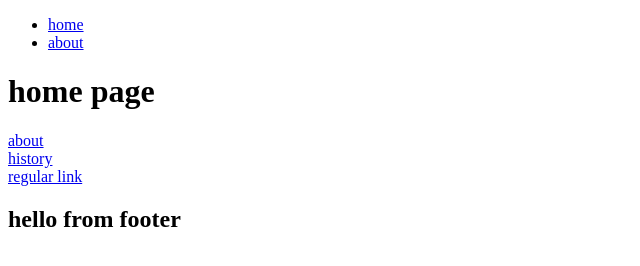
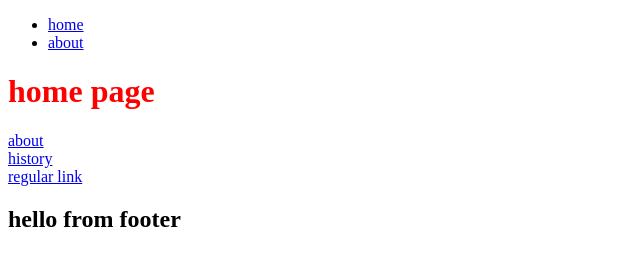
Before and after one commit to Fc0S4b/gatsbyTutorial, a Gatsby site: page / in a window 1280 px wide. Shown: the whole page, without its empty margins (0-640 px from the left). Built offline with nearby package versions, Linux system fonts and the light colour scheme; Gatsby itself is replaced by a stand-in of ours.

Commit message:
inline css

```diff
--- a/src/pages/index.js
+++ b/src/pages/index.js
@@ -4,7 +4,7 @@
 export default function Home() {
   return (
     <Layout>
-      <h1> home page</h1>
+      <h1 style={{ color: "red", textTransform: "center" }}> home page</h1>
       <div>
         {/* no refresh page with Link */}
         <Link to="/about">about</Link>
```
